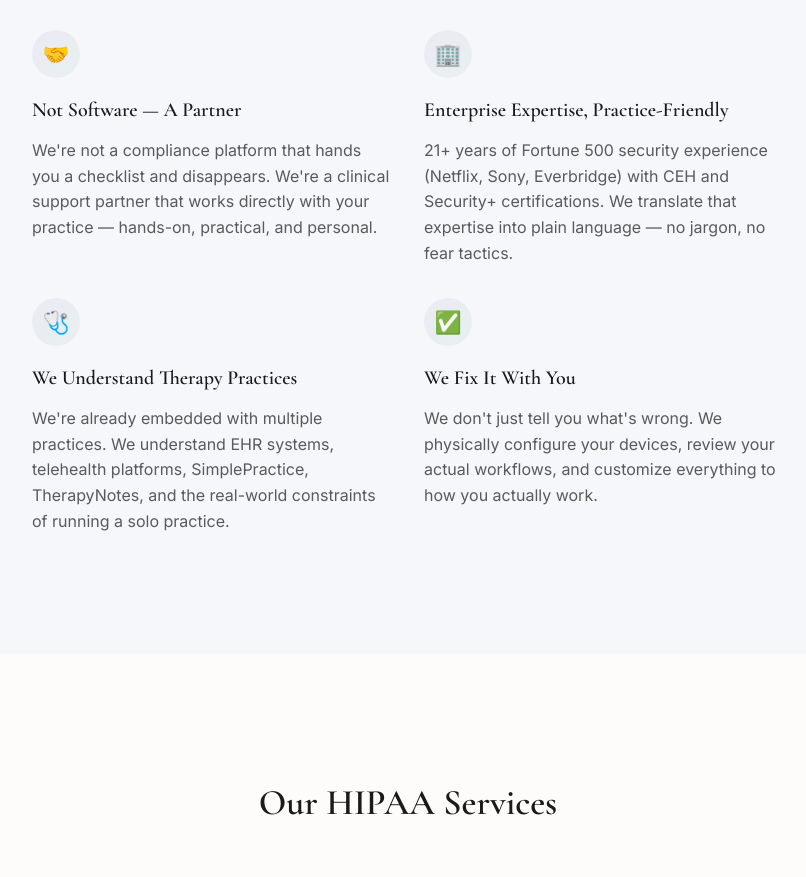
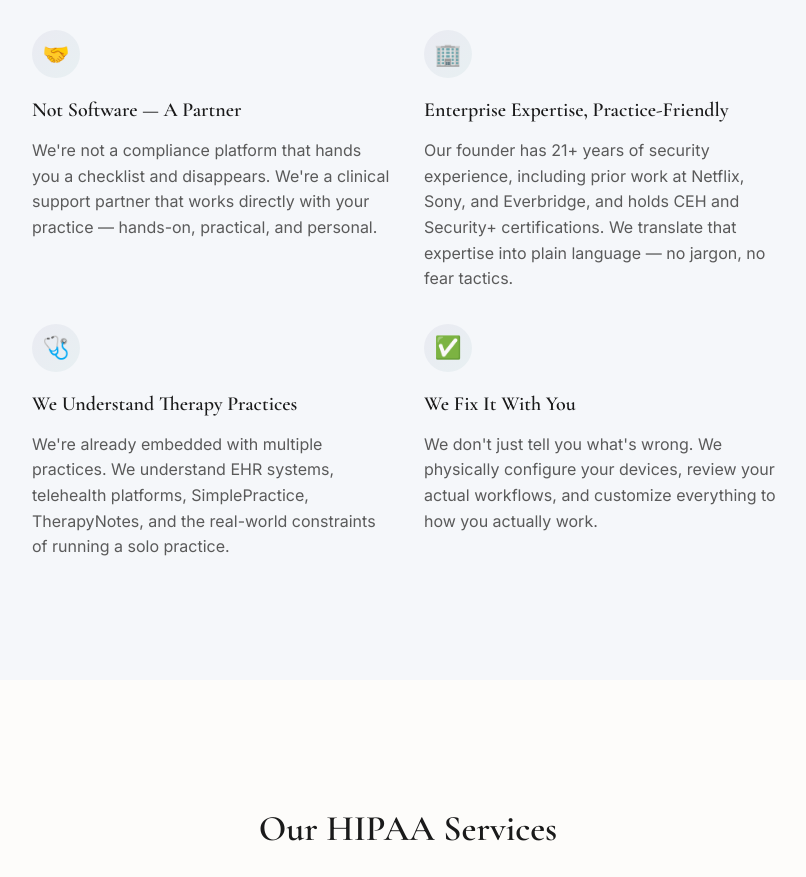
Before and after one commit to munyak/kanun-digital, a plain HTML site: page services/hipaa-compliance.html in a window 1280 px wide. Shown: the part 1360-2237 px from the top of the page, without its empty margins (232-1038 px from the left). Drawn offline with nearby package versions, Linux system fonts and the light colour scheme.

Commit message:
Reword founder experience sentence on HIPAA page

```diff
--- a/services/hipaa-compliance.html
+++ b/services/hipaa-compliance.html
@@ -94,7 +94,7 @@
         <div>
           <div style="background: linear-gradient(135deg, var(--accent-light), var(--teal-light)); width: 48px; height: 48px; border-radius: 50%; display: flex; align-items: center; justify-content: center; margin-bottom: 16px; font-size: 22px;">🏢</div>
           <h3 style="font-family: var(--serif); font-size: 20px; margin-bottom: 12px;">Enterprise Expertise, Practice-Friendly</h3>
-          <p style="color: var(--text-secondary); line-height: 1.6;">21+ years of Fortune 500 security experience (Netflix, Sony, Everbridge) with CEH and Security+ certifications. We translate that expertise into plain language — no jargon, no fear tactics.</p>
+          <p style="color: var(--text-secondary); line-height: 1.6;">Our founder has 21+ years of security experience, including prior work at Netflix, Sony, and Everbridge, and holds CEH and Security+ certifications. We translate that expertise into plain language — no jargon, no fear tactics.</p>
         </div>
         <div>
           <div style="background: linear-gradient(135deg, var(--accent-light), var(--teal-light)); width: 48px; height: 48px; border-radius: 50%; display: flex; align-items: center; justify-content: center; margin-bottom: 16px; font-size: 22px;">🩺</div>
```
